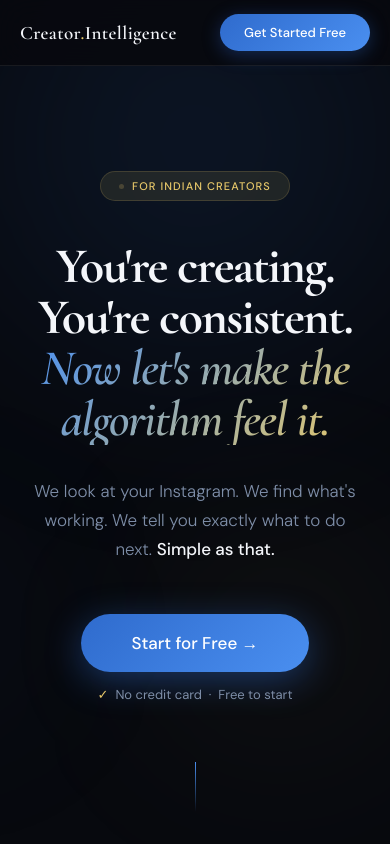
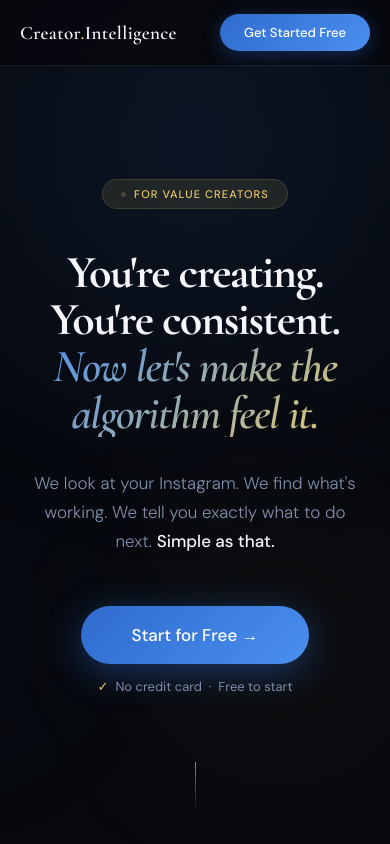
Before and after one commit to yashwanthjangam69/Creator1, a website: page Creators/landing.html in a window 390 px wide. Shown: the top 844 px of the page. Drawn offline with nearby package versions, Linux system fonts and the light colour scheme.

Commit message:
Update landing.html

```diff
--- a/Creators/landing.html
+++ b/Creators/landing.html
@@ -133,7 +133,7 @@ nav{
 
 .hero-h1{
   font-family:'Cormorant Garamond', serif;
-  font-size:clamp(50px, 9vw, 88px);
+  font-size:clamp(46px, 9vw, 88px);
   font-weight:700; line-height:1.02;
   letter-spacing:-0.03em;
   margin-bottom:32px;
@@ -521,7 +521,7 @@ footer{
   <div class="hero-inner">
     <div class="hero-tag">
       <div class="tag-dot"></div>
-      For Indian Creators
+      For Value Creators
     </div>
 
     <h1 class="hero-h1">
```
